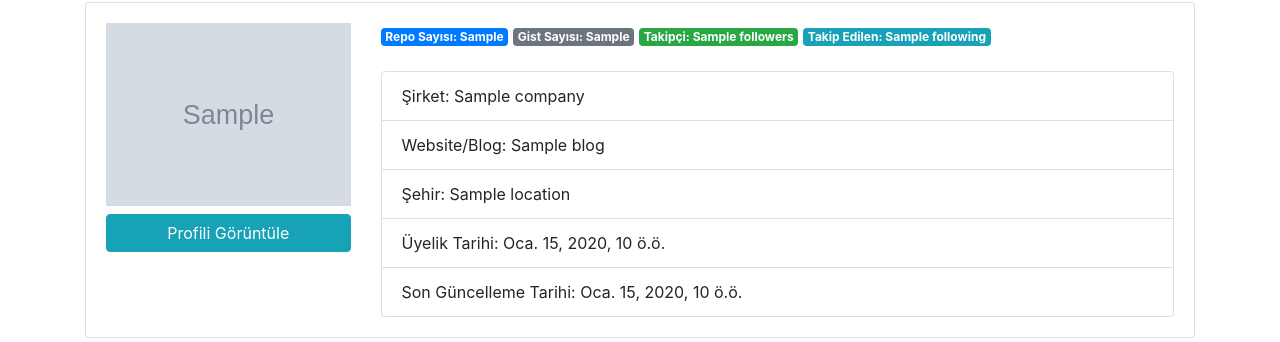
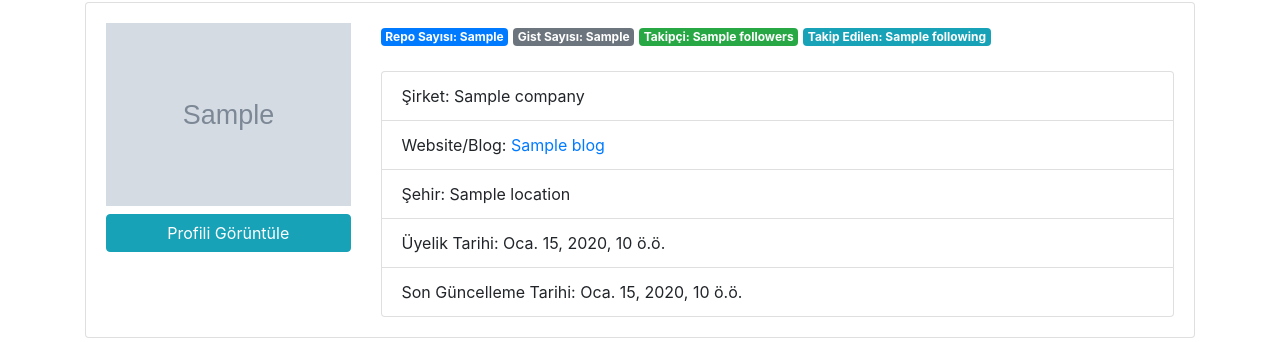
Before and after one commit to umutbektas/DjGitHubUserFinder, a Django app: template templates/index.html in a window 1280 px wide. Shown: the part 324-666 px from the top of the page. Run offline with Django 3.2, Linux system fonts and the light colour scheme; the template is opened without the code that fills it: most values are stand-ins (such as "Sample title", 1, 10 or a date in 2020); grey boxes marked "Sample" are stand-in pictures; some libraries are stand-ins or nearby versions.

Commit message:
Website link eklendi

```diff
--- a/templates/index.html
+++ b/templates/index.html
@@ -66,7 +66,7 @@
                         <br><br>
                         <ul class="list-group">
                           <li class="list-group-item">Şirket: {{ profile.company }}</li>
-                          <li class="list-group-item">Website/Blog: {{ profile.blog }}</li>
+                          <li class="list-group-item">Website/Blog: <a target="_blank" href="{{ profile.blog }}" >{{ profile.blog }}</a></li>
                           <li class="list-group-item">Şehir: {{ profile.location }}</li>
                           <li class="list-group-item">Üyelik Tarihi: {{ profile.created_at }}</li>
                           <li class="list-group-item">Son Güncelleme Tarihi: {{ profile.updated_at }}</li>
```
